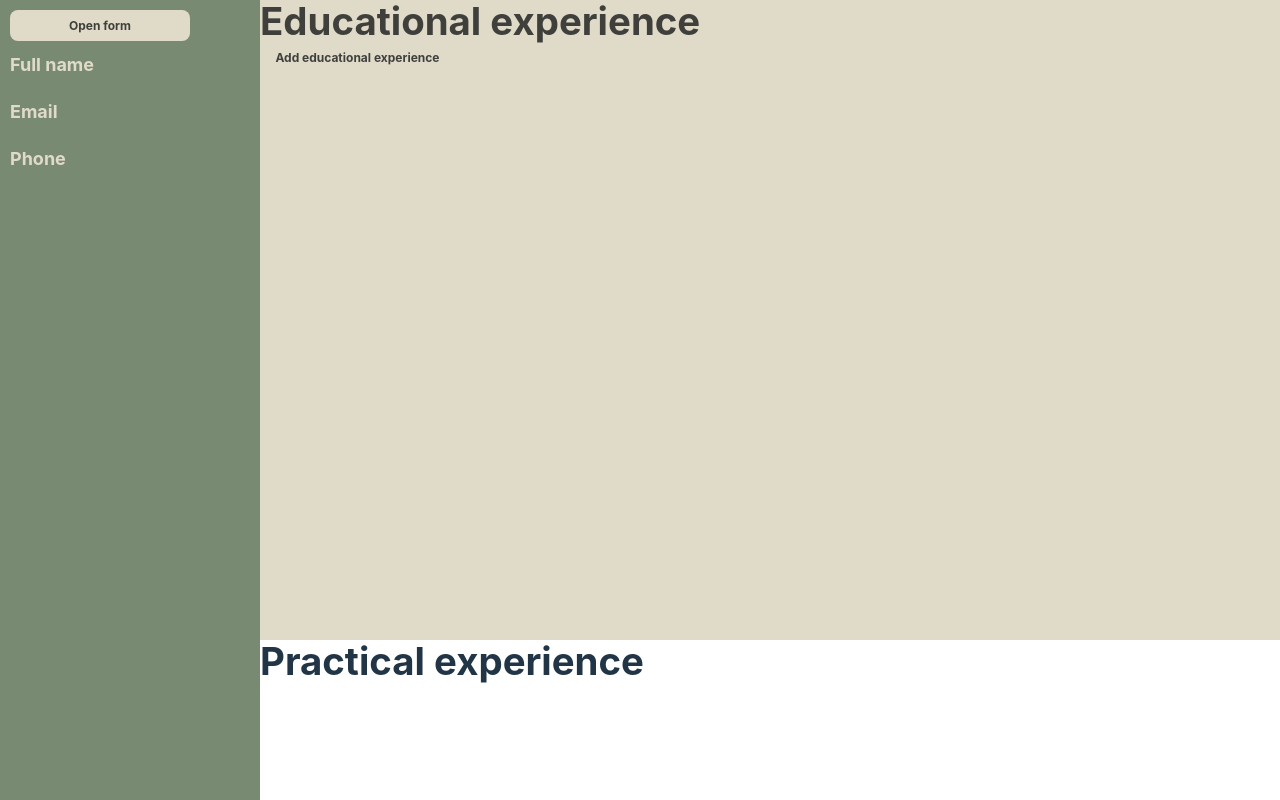
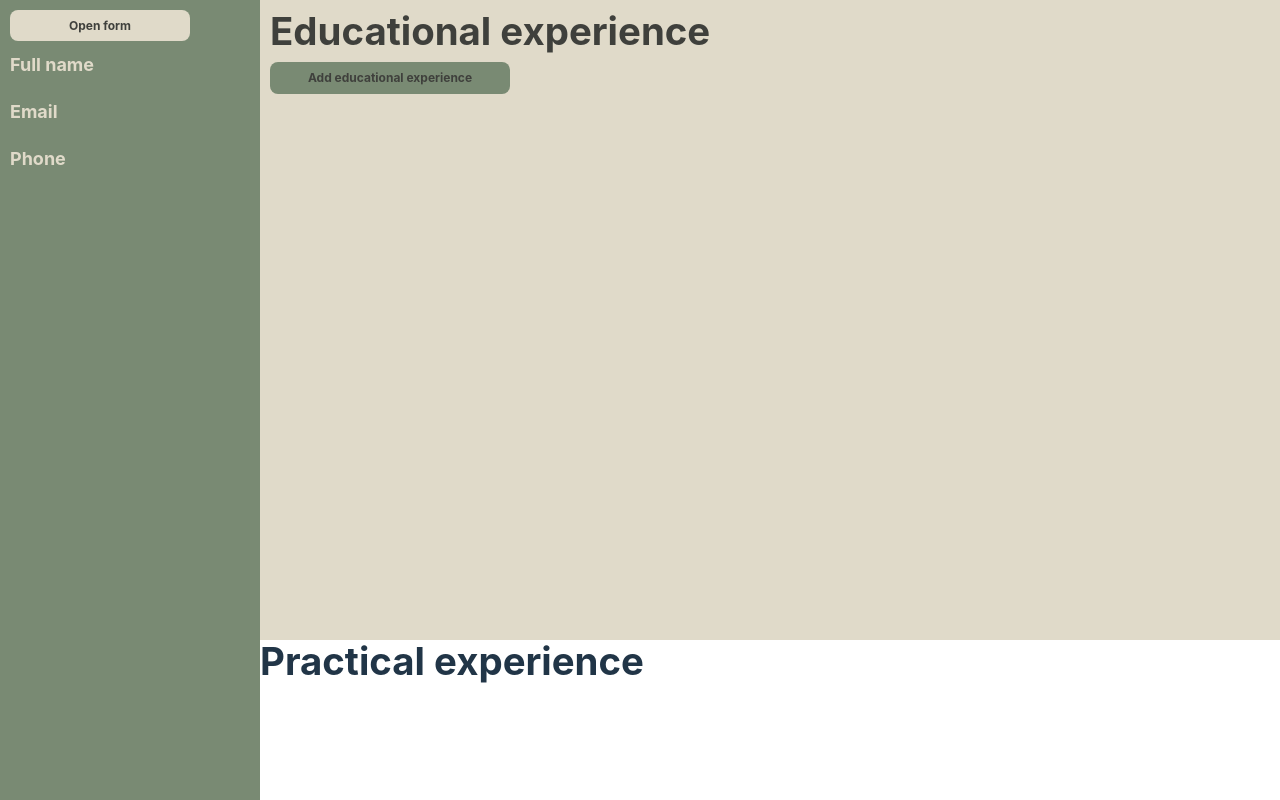
Before and after one commit to Francois-T9/cv-app, a React (Vite) app in the folder cv/: page / in a window 1280 px wide. Shown: the top 800 px of the page. Built offline with nearby package versions, Linux system fonts and the light colour scheme.

Commit message:
Added styling to the educational part of the CV

```diff
--- a/cv/src/styles/educational.css
+++ b/cv/src/styles/educational.css
@@ -1,4 +1,41 @@
 .educational {
   background-color: var(--white);
   color: var(--black);
+  padding: 10px;
+  display: flex;
+  flex-direction: column;
+  gap: 10px;
 }
+
+.educational button {
+  background-color: var(--green);
+  width: 20em;
+}
+
+.education {
+  /* border: 1px solid var(--black); */
+  display: grid;
+  grid-template-columns: 2fr 1fr;
+
+  border: 2px solid var(--black);
+  padding: 10px;
+  border-radius: 10px;
+  gap: 10px;
+}
+
+.education button {
+  grid-column: 2;
+  width: 10em;
+}
+.education h2,
+.education p {
+  grid-column: 1;
+}
+
+.education .display-buttons {
+  display: flex;
+  flex-direction: column;
+  gap: 20px;
+  align-items: center;
+  justify-content: center;
+}
```
